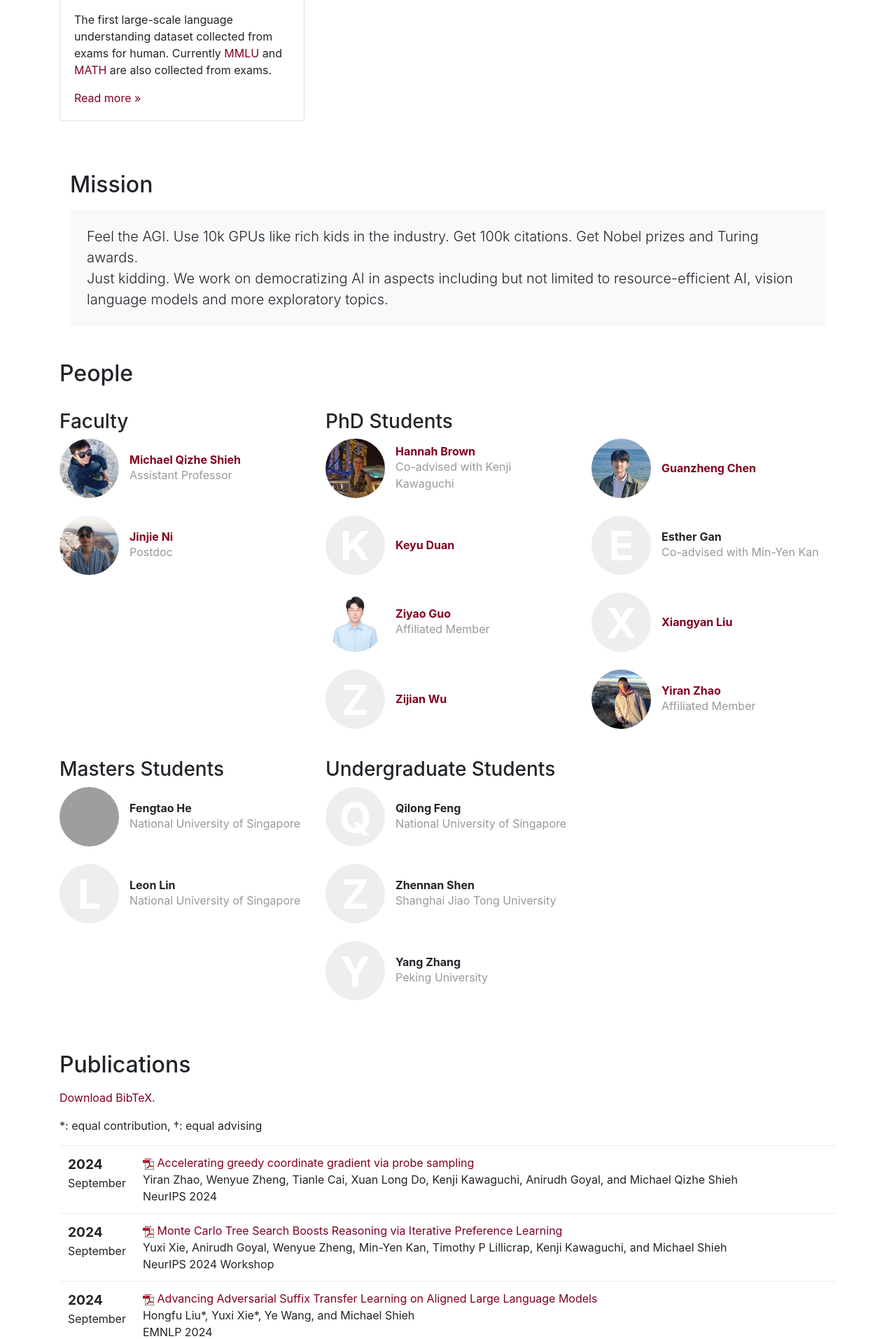
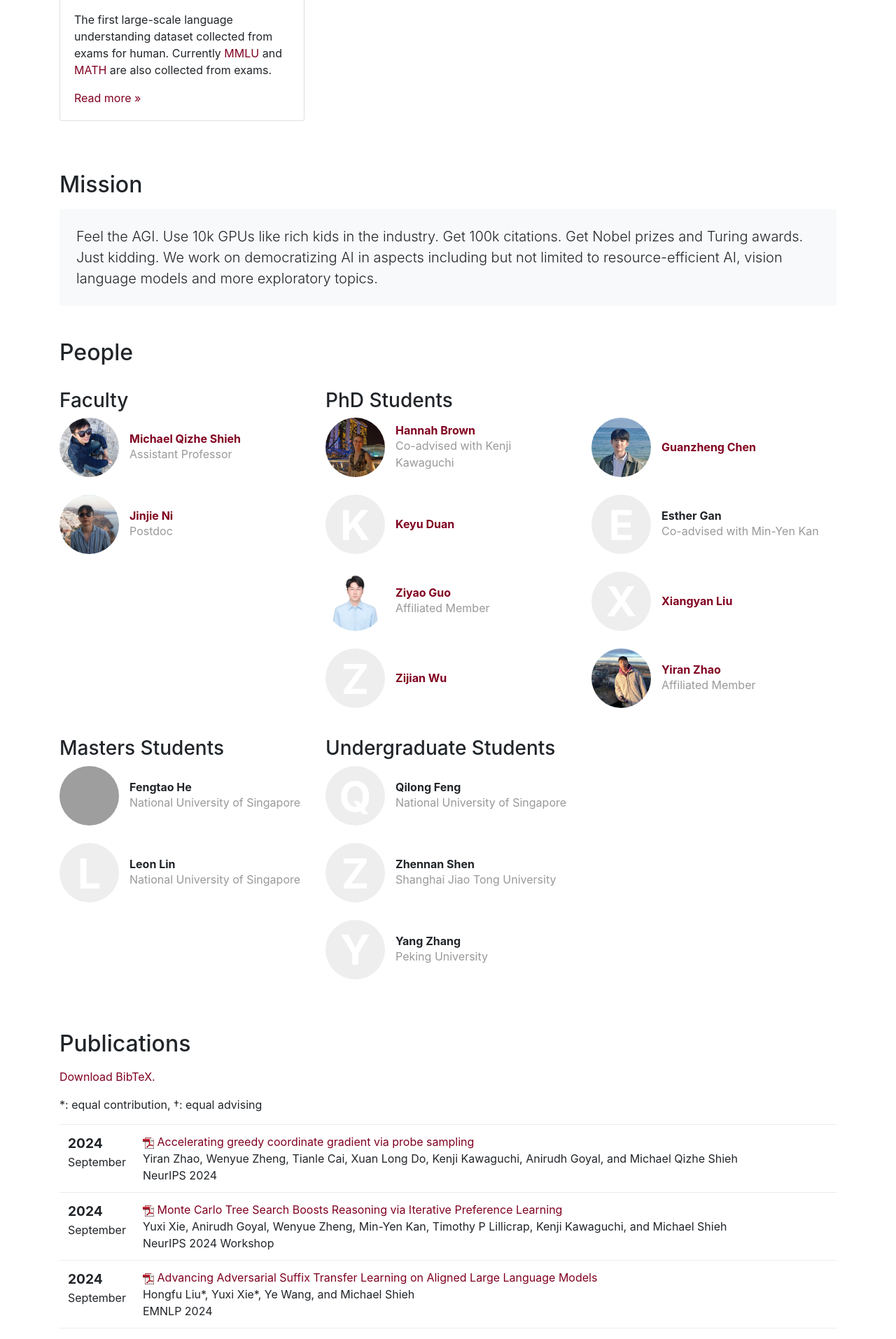
Before and after one commit to John-AI-Lab/John-AI-Lab.github.io, a Jekyll site: the page built from index.html, in a window 1280 px wide. Shown: the part 1515-3429 px from the top of the page at 70% size. Built offline with Jekyll 4.4.1, drawn with Linux system fonts in a browser that asks for light colours; nearby versions of some CDN libraries; grey boxes are pictures that could not be loaded.

Commit message:
vertically align all section

```diff
--- a/index.html
+++ b/index.html
@@ -32,7 +32,6 @@ role-tables:
 
 <!-- Main Content -->
 <div class="container">
-
     <!-- News Section -->
     <div class="mb-5">
         <h2 class="border-bottom pb-2">News</h2>
@@ -69,16 +68,12 @@ role-tables:
     </div>
 
     <!-- Mission Section -->
-    <div class="container mb-5">
-      <div class="row">
-        <div class="col-md-12">
-          <h2 class="border-bottom pb-2">Mission</h2>
-          <div class="p-4 bg-light rounded">
+    <div class="mb-5">
+        <h2 class="border-bottom pb-2">Mission</h2>
+        <div class="p-4 bg-light rounded">
             <p class="lead mb-0">Feel the AGI. Use 10k GPUs like rich kids in the industry. Get 100k citations. Get Nobel prizes and Turing awards.</p>
             <p class="lead mb-0">Just kidding. We work on democratizing AI in aspects including but not limited to resource-efficient AI, vision language models and more exploratory topics.</p>
-          </div>
         </div>
-      </div>
     </div>
 
     <!-- People Section -->
```
Also changed, not shown: 1 other file.
